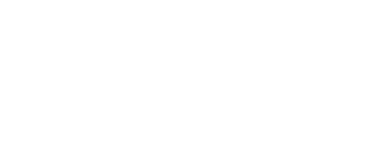
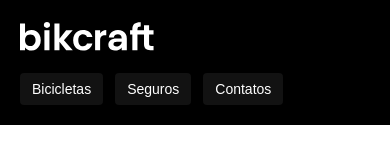
Before and after one commit to Augustolopo/bikcraft, a plain HTML site: page index.html in a window 390 px wide. Drawn offline with Linux system fonts and the light colour scheme.

Commit message:
Header finalizado

```diff
--- a/css/stle.css
+++ b/css/stle.css
@@ -0,0 +1,86 @@
+* {
+  font-size: 62.5%; /* 1rem = 10px */
+  margin: 0px;
+  font-family: Arial, Helvetica, sans-serifS;
+}
+a {
+  text-decoration: none;
+}
+ul {
+  margin: 0px;
+  padding: 0px;
+  list-style: none;
+}
+.header-bg {
+  background-color: hsl(0, 0%, 0%);
+}
+.header {
+  display: flex;
+  flex-wrap: wrap;
+  gap: 2rem;
+  justify-content: space-between;
+  align-items: center;
+  box-sizing: border-box;
+  padding: 2rem;
+  max-width: 1200px;
+  margin-left: auto;
+  margin-right: auto;
+}
+
+.header-menu {
+  display: flex;
+  flex-wrap: wrap;
+  gap: 4rem;
+}
+
+.header-menu a {
+  color: white;
+  display: inline-block;
+  padding: 1rem 0rem;
+  font-size: 1.8rem;
+  position: relative;
+}
+
+.header-menu a:after {
+  content: "";
+  display: block;
+  height: 0.2rem;
+  width: 0%;
+  margin-top: 0.4rem;
+  background-color: white;
+  position: absolute;
+}
+
+.header-menu a:hover::after {
+  width: 100%;
+  transition: 300ms;
+}
+
+@media (max-width: 800px) {
+  .header-menu {
+    gap: 2rem;
+  }
+
+  .header-menu a {
+    background: hsl(0, 0%, 7%);
+    padding: 1.2rem 1.6rem;
+    border-radius: 0.4rem;
+  }
+  .header-menu a:hover {
+    background-color: hsl(0, 0%, 18%);
+  }
+  .header a::after {
+    display: none;
+  }
+}
+
+@media (max-width: 600px) {
+  .header-menu {
+    gap: 1.2rem;
+  }
+
+  .header-menu a {
+    padding: 0.8rem 1.2rem;
+    font-size: 1.4rem;
+  }
+}
--- a/index.html
+++ b/index.html
@@ -11,7 +11,18 @@
 </head>
 
 <body>
-
+  <header class="header-bg">
+    <div class="header">
+      <a href="./"><img src="./img/bikcraft.svg" alt="Bikcraft"></a>
+      <nav aria-label="primaria">
+        <ul class="header-menu">
+          <li><a href="./bicicletas.html">Bicicletas</a></li>
+          <li><a href="./seguros.html">Seguros</a></li>
+          <li><a href="./contatos.html">Contatos</a></li>
+        </ul>
+      </nav>
+    </div>
+  </header>
 </body>
 
 </html>
```
